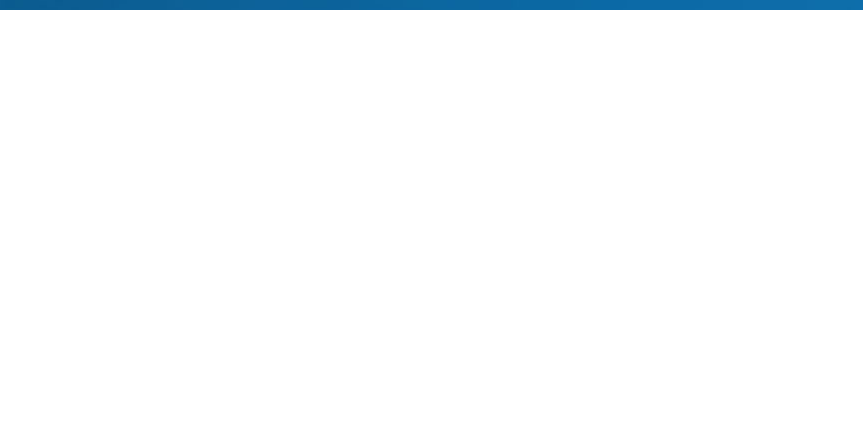
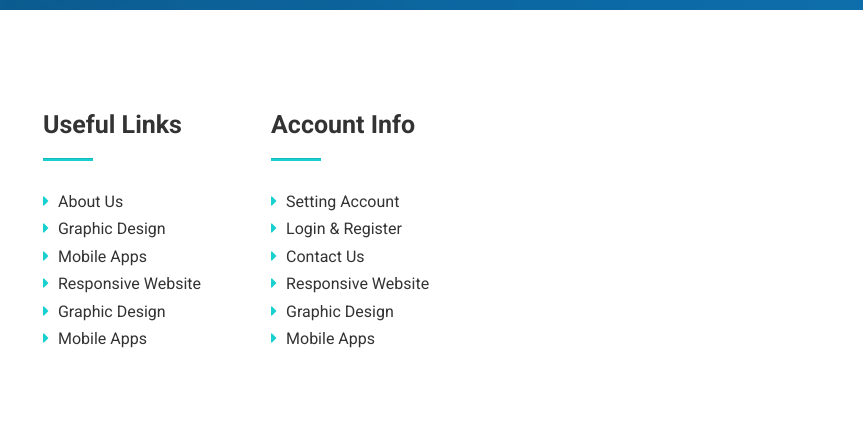
Before and after one commit to shakibdshy/Genius-Cours, a website with bundled scripts: page src/index.html in a window 1280 px wide. Shown: the part 8857-9286 px from the top of the page, 417-1280 px from the left. Built offline with nearby package versions, Linux system fonts and the light colour scheme.

Commit message:
footer menu update

```diff
--- a/src/index.html
+++ b/src/index.html
@@ -1869,6 +1869,35 @@
                             <span>Lorem ipsum dolor sit amet we take our mission of increasing global access to quality education seriously.</span>
                         </div>
                     </div>
+                    <div class="col-xl-5">
+                        <div class="footer-link">
+                            <div class="useful-link">
+                                <h2>Useful Links</h2>
+                                <hr>
+                                <ul>
+                                    <li><a href="#"><i class="fas fa-caret-right"></i> About Us</a></li>
+                                    <li><a href="#"><i class="fas fa-caret-right"></i> Graphic Design</a></li>
+                                    <li><a href="#"><i class="fas fa-caret-right"></i> Mobile Apps</a></li>
+                                    <li><a href="#"><i class="fas fa-caret-right"></i> Responsive Website</a></li>
+                                    <li><a href="#"><i class="fas fa-caret-right"></i> Graphic Design</a></li>
+                                    <li><a href="#"><i class="fas fa-caret-right"></i> Mobile Apps</a></li>
+                                </ul>
+                            </div>
+                            <div class="account-info">
+                                <h2>Account Info</h2>
+                                <hr>
+                                <ul>
+                                    <li><a href="#"><i class="fas fa-caret-right"></i> Setting Account</a></li>
+                                    <li><a href="#"><i class="fas fa-caret-right"></i> Login & Register</a></li>
+                                    <li><a href="#"><i class="fas fa-caret-right"></i> Contact Us</a></li>
+                                    <li><a href="#"><i class="fas fa-caret-right"></i> Responsive Website</a></li>
+                                    <li><a href="#"><i class="fas fa-caret-right"></i> Graphic Design</a></li>
+                                    <li><a href="#"><i class="fas fa-caret-right"></i> Mobile Apps</a></li>
+                                </ul>
+                            </div>
+                        </div>
+
+                    </div>
                 </div>
             </div>
         </div>
--- a/src/scss/_footer.scss
+++ b/src/scss/_footer.scss
@@ -14,6 +14,38 @@ footer{
                 display: block;
             }
         }
+        .footer-link{
+            h2{
+                @extend %title-h;
+                font-size: 25px;
+                font-weight: 700;
+            }
+            hr{
+                @extend %hr;
+            }
+            .useful-link{
+                float: left;
+                margin-right: 70px;
+            }
+            .account-info{overflow: hidden;}
+        }
+        ul{
+            margin: 0;
+            padding: 0;
+            li{
+                list-style: none;
+                a{
+                    color: #333333;
+                    text-decoration: none;
+                    padding-bottom: 5px;
+                    display: block;
+                    i{
+                        color: $theme-color;
+                        margin-right: 5px;
+                    }
+                }
+            }
+        }
     }
 }
 /*=============== Footer Area End ===============*/
```
Also changed, not shown: src/css/style.css.
